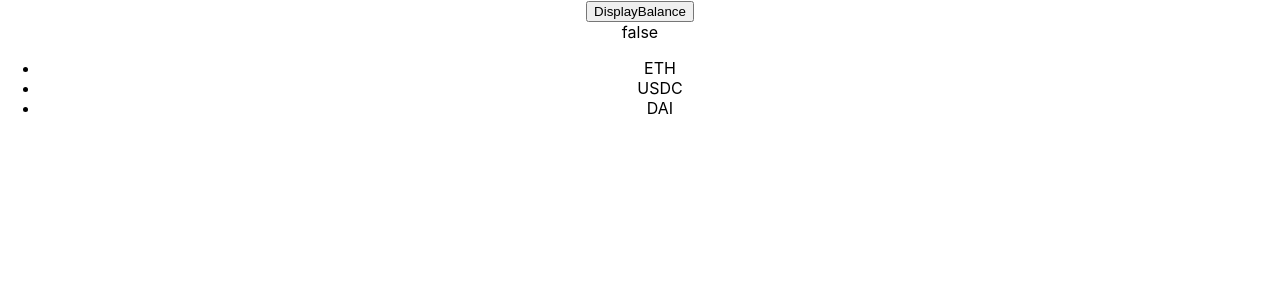
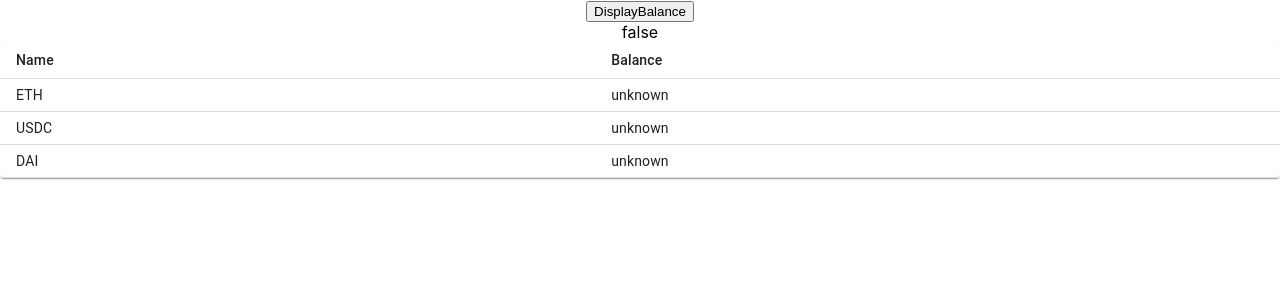
Before and after one commit to knoexus/crypto-balance-display, a React (Create React App) app in the folder app-crypto-balance-display/: page / in a window 1280 px wide. Shown: the top 300 px of the page. Built offline with nearby package versions, Linux system fonts and the light colour scheme.

Commit message:
balances table display

```diff
--- a/app-crypto-balance-display/package.json
+++ b/app-crypto-balance-display/package.json
@@ -3,6 +3,7 @@
   "version": "0.1.0",
   "private": true,
   "dependencies": {
+    "@material-ui/core": "^4.11.4",
     "@testing-library/jest-dom": "^5.13.0",
     "@testing-library/react": "^11.2.7",
     "@testing-library/user-event": "^12.8.3",
--- /dev/null
+++ b/app-crypto-balance-display/src/components/BalanceTable.js
@@ -0,0 +1,33 @@
+import React from 'react';
+import Table from '@material-ui/core/Table';
+import TableBody from '@material-ui/core/TableBody';
+import TableCell from '@material-ui/core/TableCell';
+import TableContainer from '@material-ui/core/TableContainer';
+import TableHead from '@material-ui/core/TableHead';
+import TableRow from '@material-ui/core/TableRow';
+import Paper from '@material-ui/core/Paper';
+
+export default function BalanceTable({balances}) {
+    return (
+        <TableContainer component={Paper}>
+        <Table size="small" aria-label="a dense table">
+            <TableHead>
+            <TableRow>
+                <TableCell>Name</TableCell>
+                <TableCell>Balance</TableCell>
+            </TableRow>
+            </TableHead>
+            <TableBody>
+            {
+                Object.entries(balances).map(([key, value], idx) =>
+                    <TableRow key={idx}>
+                        <TableCell>{key}</TableCell>
+                        <TableCell>{value ?? 'unknown'}</TableCell>
+                    </TableRow>
+                )
+            }
+            </TableBody>
+        </Table>
+        </TableContainer>
+    )
+}
--- a/app-crypto-balance-display/src/components/Main.js
+++ b/app-crypto-balance-display/src/components/Main.js
@@ -1,4 +1,5 @@
 import React, { Fragment, useEffect, useState } from 'react'
+import BalanceTable from './BalanceTable'
 import addresses from '../addresses.js'
 import Web3 from 'web3'
 
@@ -91,9 +92,7 @@ export default function Main() {
             <button onClick={displayBalance}>DisplayBalance</button>
             <div>
                 { enabled ? "true" : "false" }
-                <ul>
-                    { Object.entries(balances).map((e, idx) => <li key={idx}>{e}</li>) }
-                </ul>
+                <BalanceTable balances={balances}/>
             </div>
         </Fragment>
     )
```
Also changed, not shown: 1 other file (tests, documents, lock files or other folders).
